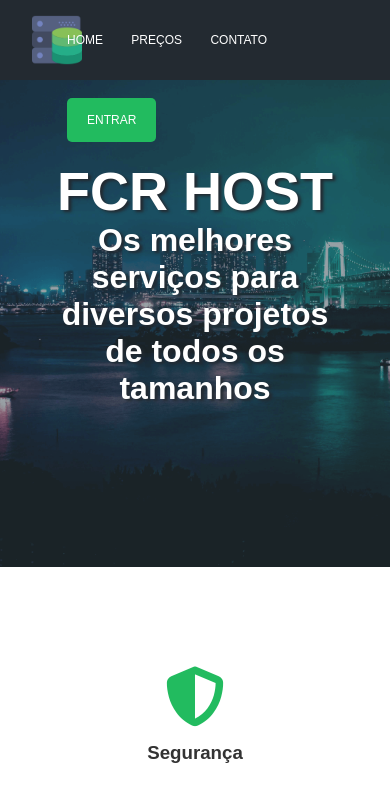
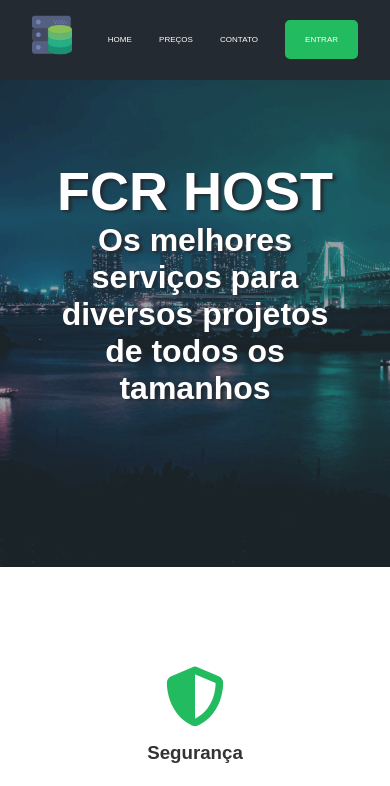
Before and after one commit to Filipe-Candido/site-portifolio-main, a plain HTML site: page FCRHOST/index.html in a window 390 px wide. Shown: the top 786 px of the page. Drawn offline with Linux system fonts and the light colour scheme.

Commit message:
finalizando resbosividade fcr host

```diff
--- a/FCRHOST/css/styles.css
+++ b/FCRHOST/css/styles.css
@@ -353,7 +353,7 @@ footer{
 
 /*Celular*/
 
-@media (max-width:500px) {
+@media (max-width:476px) {
     html,
     body{
     overflow-x:hidden;
@@ -362,8 +362,12 @@ footer{
         padding: 0 3rem;
     }
     .navbar-items{
-        font-size: 12px;
-        margin-left: 10px;
+        font-size: 8px;
+        margin-left: 8px;
+    }
+     .logo{
+        width: 40px;
+        margin-right: 30px;
     }
     .services-container ul{
         flex-direction: column;
```
